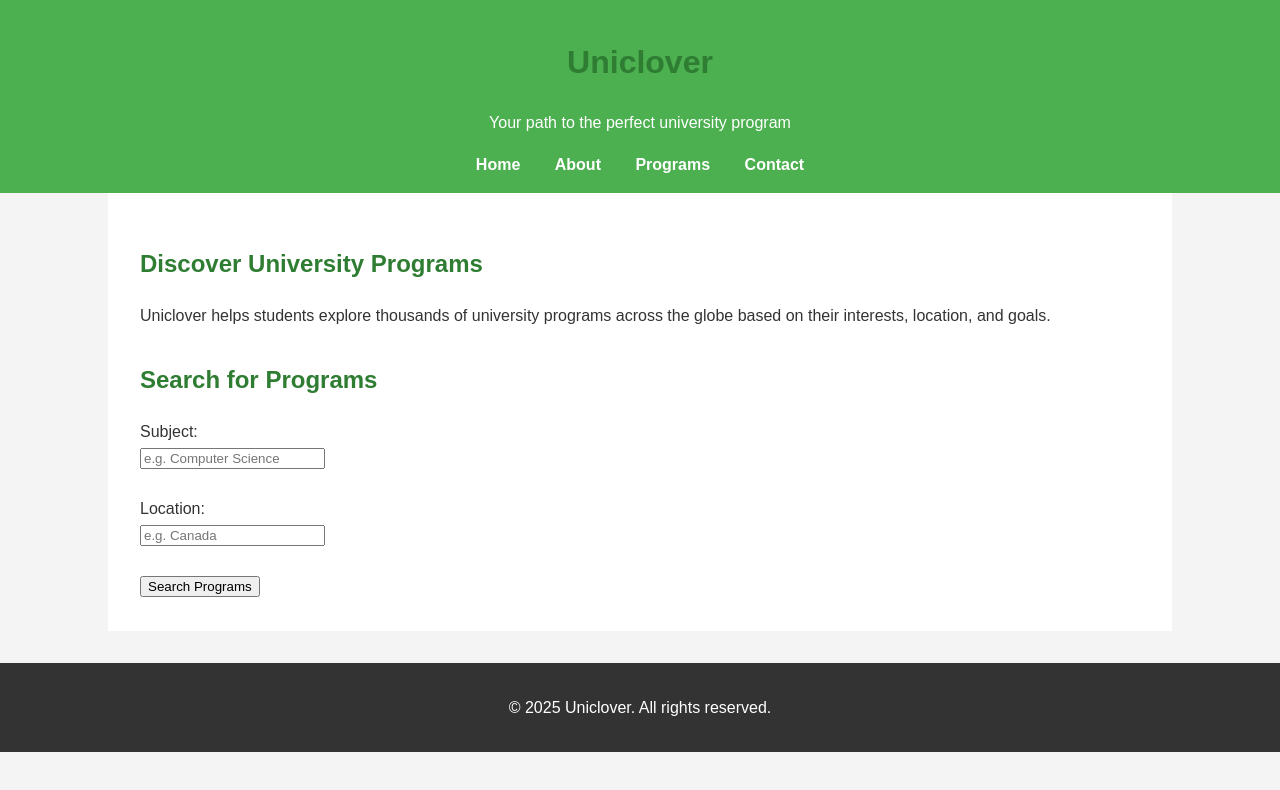
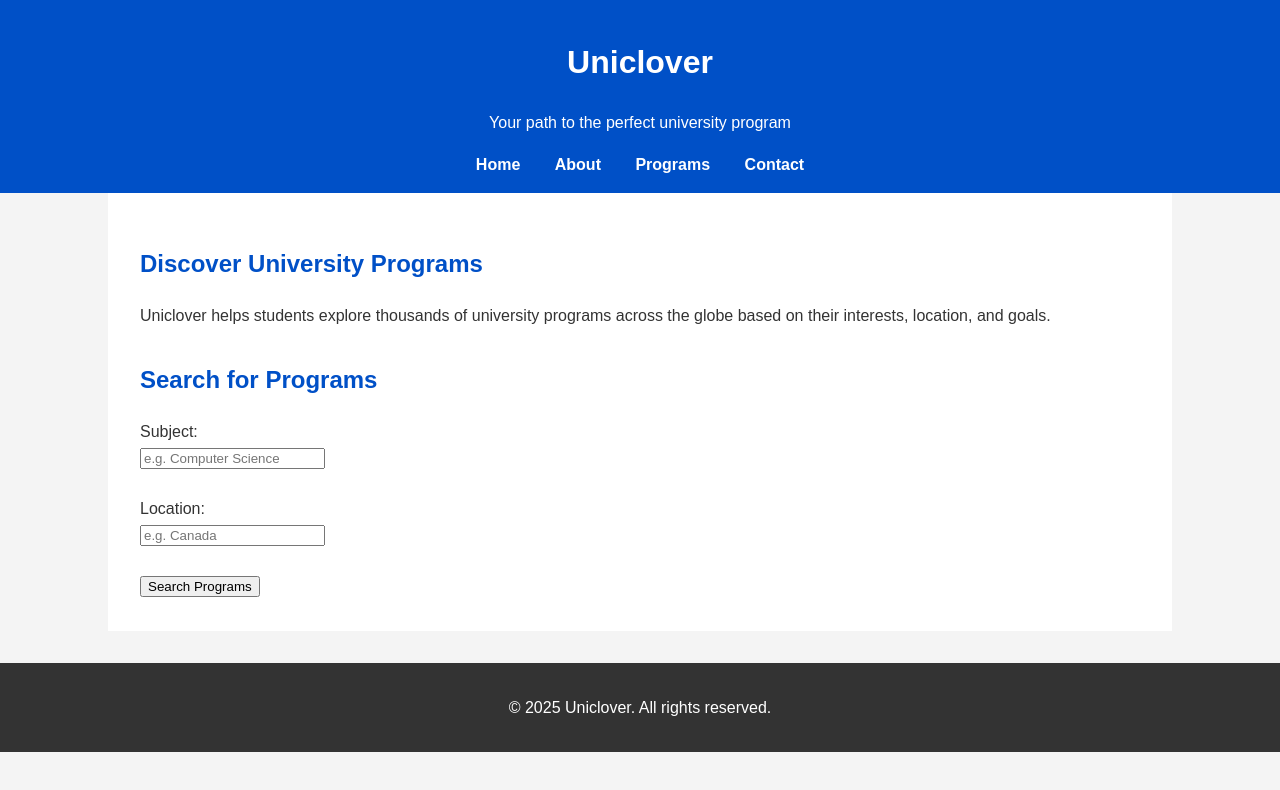
Before and after one commit to ver-tigo/uniclover, a plain HTML site: page index.html in a window 1280 px wide. Drawn offline with Linux system fonts and the light colour scheme.

Commit message:
Update index.html

```diff
--- a/index.html
+++ b/index.html
@@ -27,7 +27,7 @@
     }
 
     header {
-      background: #4CAF50;
+      background: #0050C7;
       color: white;
       padding: 1rem 2rem;
       text-align: center;
@@ -47,8 +47,12 @@
       background: white;
     }
 
-    h1, h2 {
-      color: #2E7D32;
+    h1 {
+      color: #fff;
+    }
+
+    h2 {
+      color: #0050C7;
     }
 
     .program-search {
```
